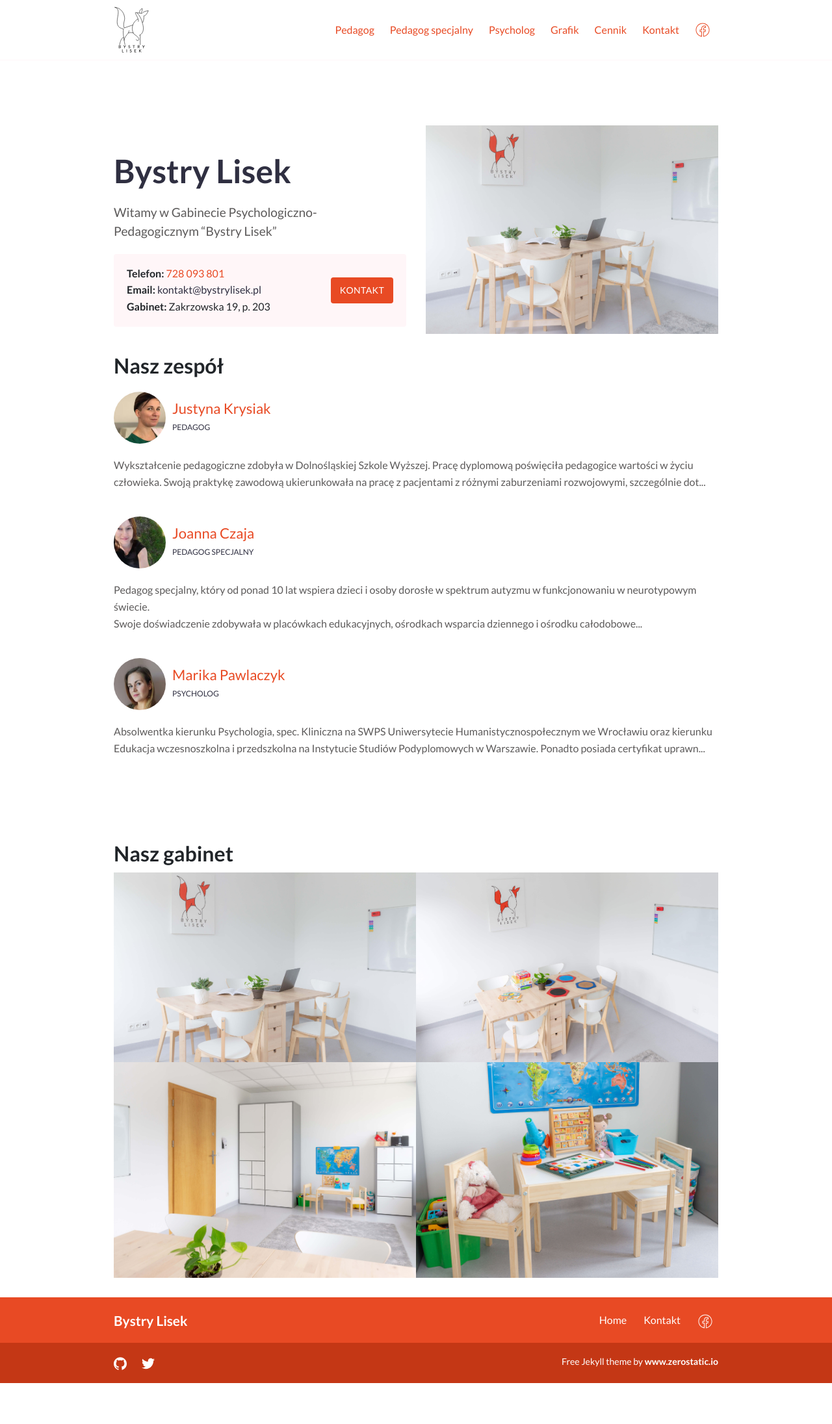
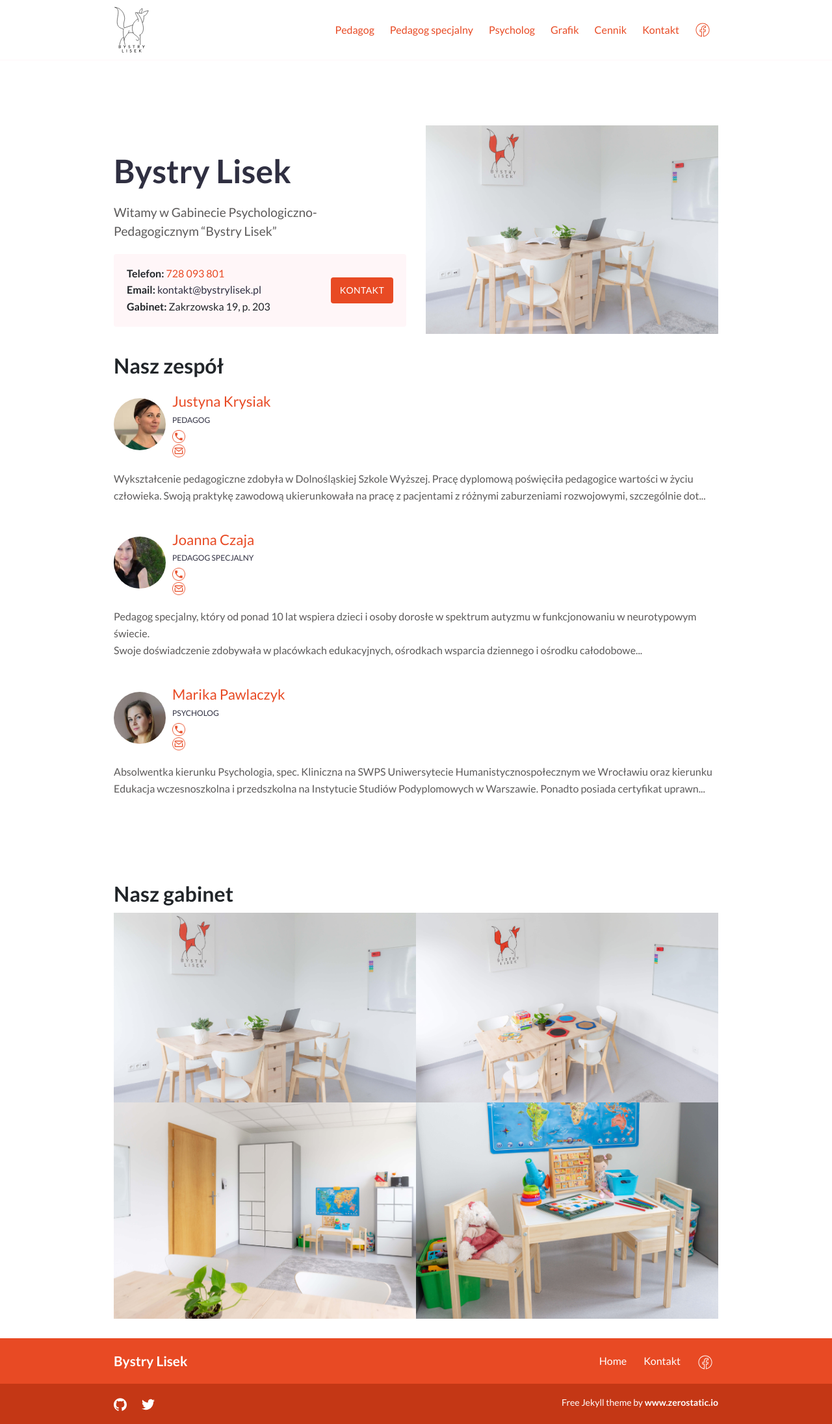
Before and after one commit to pawelkrysiak/bystrylisek, a Jekyll site: the page built from index.md, in a window 1280 px wide. Shown: the whole page at 65% size. Built offline with Jekyll 4.4.1, drawn with Linux system fonts in a browser that asks for light colours; before the commit the page ends 2129 px from its top, so only the background shows below that.

Commit message:
add contact info (phone, mail) to team include

```diff
--- a/_includes/team.html
+++ b/_includes/team.html
@@ -5,6 +5,12 @@
     <div class="team-meta">
       <h2 class="team-name"><a href="{{ include.role | replace: ' ', '-' | relative_url }}">{{ include.title }}</a></h2>
       <p class="team-description">{{ include.role }}</p>
+      <div class="call-phone">
+        <img src="{{ 'images/contact/phone.png' | relative_url }}" width="20em"><a href="tel:{{ include.phone }}"> {{ include.phone }}</a>
+      </div>
+      <div class="call-email">
+        <img src="{{ 'images/contact/mail.png' | relative_url }}" width="20em"><a href="mailto:{{ include.mail }}"> {{ include.mail }}</a>
+      </div>
     </div>
 
     <div class="team-content">
```
